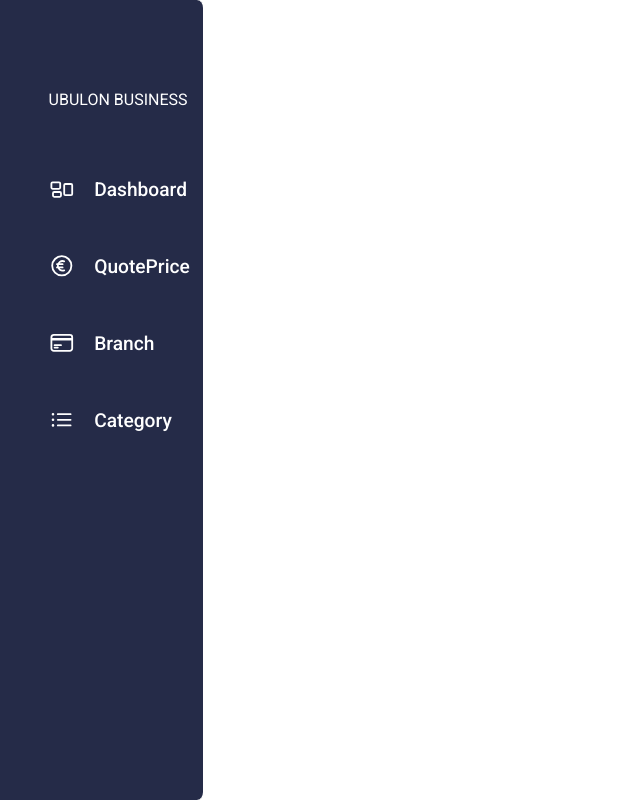
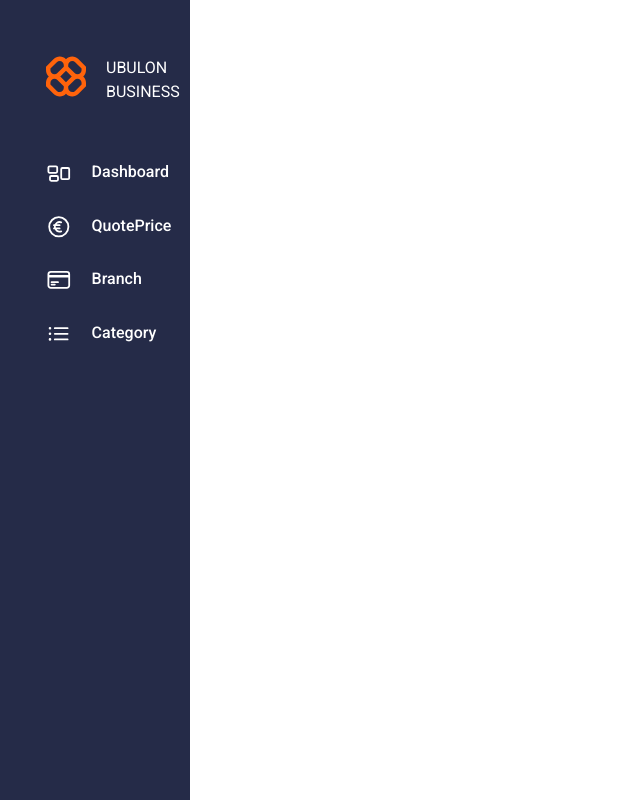
Before and after one commit to NNQA/UbolnFe, a React (Vite) app: page /admin in a window 1280 px wide. Shown: the whole page, without its empty margins (0-640 px from the left). Built offline with nearby package versions, Linux system fonts and the light colour scheme.

Commit message:
add: add logo for slidebar

```diff
--- a/src/components/admin/Slidebar.tsx
+++ b/src/components/admin/Slidebar.tsx
@@ -1,35 +1,50 @@
 import React from "react";
 import { data } from "../../lib/data/dataSlidebar";
 import Icon from "../Icon";
+import { NavLink } from "react-router-dom";
+import Svg from "../Svg";
 
 const Slidebar = (): React.ReactElement => {
   return (
     <div
-      className="w-[16%] flex flex-col h-screen gap-12 py-[5rem] border-r-[2px]
-    rounded-r-lg border-solid border-opacity-60 bg-ebony-clay-500 text-white
-    "
+      className="w-[15%] flex flex-col h-screen gap-10 py-[0.5rem] border-r-[2px]
+        border-solid border-opacity-60 bg-ebony-clay-500 text-white "
     >
+      <div id="progress-bar" className="bg-black"></div>
       <div className="flex flex-col gap-8 w-full">
         <div className="w-full flex justify-end">
-          <p className="flex gap-5 items-start cursor-pointer w-[80%] tetxt-white  py-2 px-2 ">
+          <p className="flex gap-5 items-start cursor-pointer w-[80%] tetxt-white py-2 px-2 ">
+            <Svg></Svg>
             UBULON BUSINESS
           </p>
         </div>
       </div>
-      <div className="flex flex-col gap-8 w-full">
+      <div className="flex flex-col gap-3 w-full">
         {data.map(({ ...fakedata }, idx) => (
           <div key={idx} className="w-full flex justify-end">
-            <div
-              className="flex  gap-5  items-start cursor-pointer w-[80%] hover:bg-yellow-cfg-300 hover:text-fiord-cfg-400
-            tetxt-white  py-2 px-2 rounded-l-full hover:font-bold font-medium"
+            <NavLink
+              to={`/admin/${fakedata.name}`}
+              className={({ isActive, isPending }) =>
+                `${
+                  isPending
+                    ? ""
+                    : isActive
+                    ? "bg-yellow-cfg-200 text-fiord-cfg-400 font-bold"
+                    : ""
+                } flex  gap-5  items-start cursor-pointer w-[80%] hover:bg-yellow-cfg-200 hover:text-fiord-cfg-400
+                 tetxt-white  py-2 px-2 rounded-l-full hover:font-bold font-medium`
+              }
             >
               <div className="">
-                <Icon iconName={fakedata.iconName} className=""></Icon>
+                <Icon
+                  iconName={fakedata.iconName}
+                  className="h-[1.4rem]"
+                ></Icon>
               </div>
-              <div className="mt-[0.2px]">
-                <p className="text-[1.2rem]">{fakedata.name}</p>
+              <div className="">
+                <p className="text-[1rem] pb-[0.2px]">{fakedata.name}</p>
               </div>
-            </div>
+            </NavLink>
           </div>
         ))}
       </div>
```
